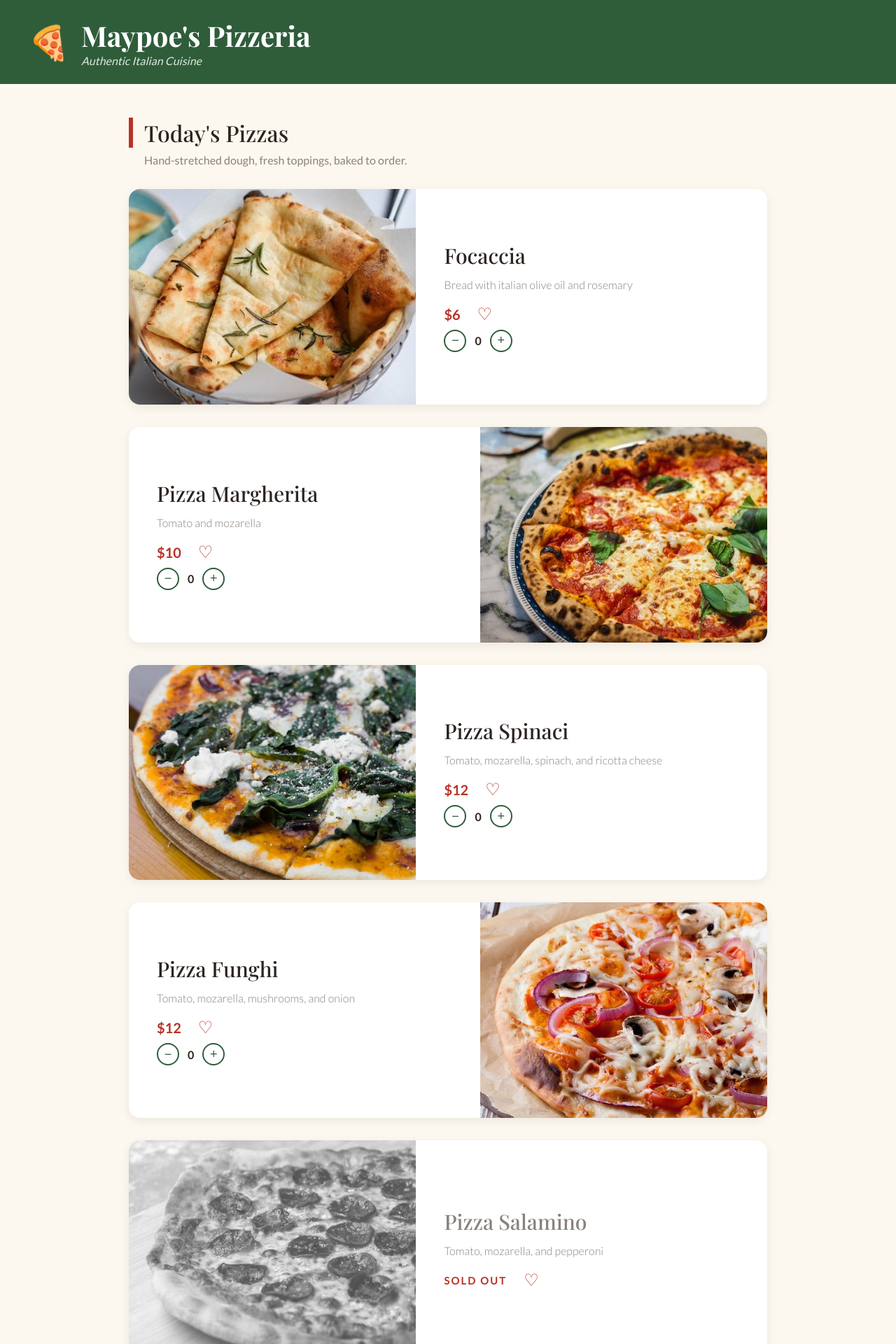
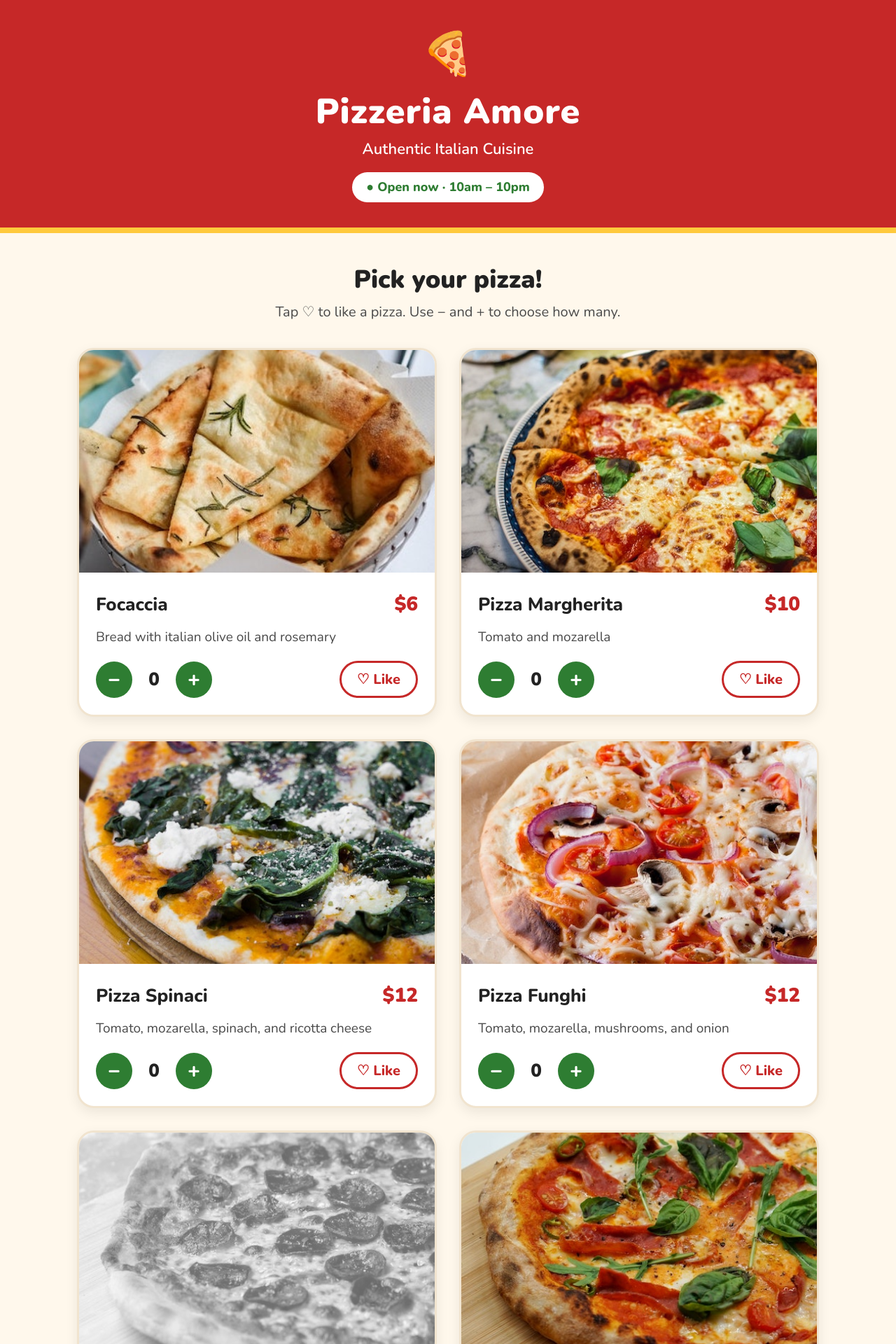
Before and after one commit to maypoe82/pizza-app, a React (Create React App) app: page / in a window 1280 px wide. Shown: the top 1920 px of the page at 70% size. Built offline with nearby package versions, Linux system fonts and the light colour scheme.

Commit message:
Friendly design

```diff
--- a/src/index.css
+++ b/src/index.css
@@ -1,14 +1,16 @@
-@import url("https://fonts.googleapis.com/css2?family=Playfair+Display:wght@500;700&family=Lato:wght@300;400;700&display=swap");
+/* Nunito: a round, friendly font that is easy to read */
+@import url("https://fonts.googleapis.com/css2?family=Nunito:wght@400;600;800;900&display=swap");
 
-/* Colours: tomato red, basil green, cream */
+/* Warm, high-contrast colours */
 :root {
-  --red: #b83227;
-  --red-dark: #8f241b;
-  --green: #2f5d3a;
-  --cream: #fdf8ef;
+  --red: #c62828;
+  --red-dark: #9c1f1f;
+  --green: #2e7d32;
+  --yellow: #ffc93c;
+  --cream: #fff8ec;
   --card: #ffffff;
-  --text: #2b2420;
-  --muted: #8a817a;
+  --text: #222222;
+  --text-soft: #4a4a4a;
 }
 
 * {
@@ -17,15 +19,17 @@
   box-sizing: border-box;
 }
 
+/* Bigger base size so text is easy to read */
 html {
   font-size: 62.5%;
 }
 
 body {
-  font-family: "Lato", sans-serif;
+  font-family: "Nunito", sans-serif;
+  font-size: 1.8rem;
+  line-height: 1.5;
   color: var(--text);
   background-color: var(--cream);
-  min-height: 100vh;
 }
 
 .container {
@@ -34,31 +38,48 @@ body {
   min-height: 100vh;
 }
 
-/* ---------- Header: green banner, logo + name on the left ---------- */
+/* ---------- Header ---------- */
 
 .header {
-  display: flex;
-  align-items: center;
-  gap: 1.6rem;
-  padding: 2.4rem 4rem;
-  background-color: var(--green);
+  background-color: var(--red);
   color: #fff;
+  text-align: center;
+  padding: 3.2rem 2rem 3.6rem;
+  border-bottom: 8px solid var(--yellow);
 }
 
 .logo {
-  font-size: 4.8rem;
+  font-size: 6rem;
+  display: block;
 }
 
 .header h1 {
-  font-family: "Playfair Display", serif;
-  font-size: 4rem;
-  font-weight: 700;
+  font-size: 5rem;
+  font-weight: 900;
+  letter-spacing: 1px;
 }
 
 .tagline {
-  font-size: 1.6rem;
-  font-style: italic;
-  opacity: 0.85;
+  font-size: 2.2rem;
+  font-weight: 600;
+}
+
+.status {
+  display: inline-block;
+  margin-top: 1.6rem;
+  padding: 0.8rem 2rem;
+  border-radius: 999px;
+  font-size: 1.8rem;
+  font-weight: 800;
+  background-color: #fff;
+}
+
+.status.open {
+  color: var(--green);
+}
+
+.status.closed {
+  color: var(--red);
 }
 
 /* ---------- Menu ---------- */
@@ -66,227 +87,214 @@ body {
 .menu {
   flex: 1;
   width: 100%;
-  max-width: 96rem;
+  max-width: 110rem;
   margin: 0 auto;
-  padding: 4.8rem 2.4rem;
+  padding: 4rem 2rem 5rem;
 }
 
 .menu-title {
-  margin-bottom: 3.2rem;
+  text-align: center;
+  margin-bottom: 3.6rem;
 }
 
 .menu-title h2 {
-  font-family: "Playfair Display", serif;
-  font-size: 3.2rem;
-  font-weight: 500;
-  border-left: 6px solid var(--red);
-  padding-left: 1.6rem;
+  font-size: 3.6rem;
+  font-weight: 900;
 }
 
 .menu-title p {
-  font-size: 1.6rem;
-  color: var(--muted);
-  margin-top: 0.8rem;
-  padding-left: 2.2rem;
+  font-size: 2rem;
+  color: var(--text-soft);
+  margin-top: 0.4rem;
 }
 
-/* One pizza per row: big photo on one side, text on the other */
+/* 2 big cards per row */
 .pizzas {
   list-style: none;
-  display: flex;
-  flex-direction: column;
+  display: grid;
+  grid-template-columns: repeat(2, 1fr);
   gap: 3.2rem;
 }
 
 .pizza {
   display: flex;
-  align-items: stretch;
+  flex-direction: column;
   background-color: var(--card);
-  border-radius: 1.6rem;
+  border-radius: 2.4rem;
   overflow: hidden;
-  box-shadow: 0 4px 14px rgba(0, 0, 0, 0.07);
-  transition: transform 0.2s, box-shadow 0.2s;
-}
-
-/* Every 2nd pizza: photo on the right side */
-.pizza:nth-child(even) {
-  flex-direction: row-reverse;
-}
-
-.pizza:hover {
-  transform: translateY(-4px);
-  box-shadow: 0 10px 24px rgba(0, 0, 0, 0.12);
+  border: 3px solid #f1e4cf;
+  box-shadow: 0 6px 18px rgba(0, 0, 0, 0.08);
 }
 
 .pizza img {
-  width: 45%;
-  aspect-ratio: 4 / 3;
+  width: 100%;
+  aspect-ratio: 16 / 10;
   object-fit: cover;
 }
 
 .pizza-info {
   display: flex;
   flex-direction: column;
-  gap: 1rem;
-  padding: 3.2rem 4rem;
-  justify-content: center;
+  gap: 1.2rem;
+  padding: 2.4rem;
   flex: 1;
 }
 
+.pizza-top {
+  display: flex;
+  justify-content: space-between;
+  align-items: baseline;
+  gap: 1.6rem;
+}
+
 .pizza h3 {
-  font-family: "Playfair Display", serif;
-  font-size: 3rem;
-  font-weight: 500;
+  font-size: 2.6rem;
+  font-weight: 800;
+  line-height: 1.2;
+}
+
+.price {
+  font-size: 2.8rem;
+  font-weight: 900;
+  color: var(--red);
+  white-space: nowrap;
 }
 
 .pizza p {
-  font-size: 1.4rem;
-  font-weight: 300;
-  line-height: 1.5;
-  color: var(--muted);
-}
-
-.pizza p {
-  font-size: 1.6rem;
+  font-size: 1.9rem;
+  color: var(--text-soft);
+  margin-bottom: auto;
 }
 
 .pizza-bottom {
   display: flex;
+  justify-content: space-between;
   align-items: center;
-  gap: 2.4rem;
+  gap: 1.6rem;
   margin-top: 0.8rem;
 }
 
-.price {
-  font-size: 2rem;
-  font-weight: 700;
-  color: var(--red);
+/* Sold out: grey photo and a clear grey label */
+.pizza.sold-out img {
+  filter: grayscale();
+  opacity: 0.6;
 }
 
 .pizza.sold-out .price {
-  font-size: 1.5rem;
-  letter-spacing: 2px;
+  font-size: 2rem;
+  color: #fff;
+  background-color: #777;
+  padding: 0.4rem 1.4rem;
+  border-radius: 999px;
 }
 
-.pizza.sold-out img {
-  filter: grayscale();
-  opacity: 0.7;
-}
+/* ---------- Buttons: big and easy to tap ---------- */
 
-.pizza.sold-out h3 {
-  color: var(--muted);
-}
-
-/* Favourite heart */
-.fav-btn {
-  font-size: 2.4rem;
-  line-height: 1;
-  color: var(--red);
-  background: none;
-  border: none;
-  cursor: pointer;
-  transition: transform 0.2s;
-}
-
-.fav-btn:hover,
-.fav-btn.active {
-  transform: scale(1.2);
-}
-
-/* Quantity picker */
 .qty {
   display: flex;
   align-items: center;
-  gap: 1.2rem;
-  font-size: 1.6rem;
-  font-weight: 700;
+  gap: 1.6rem;
+}
+
+.qty span {
+  font-size: 2.6rem;
+  font-weight: 900;
+  min-width: 3rem;
+  text-align: center;
 }
 
 .qty-btn {
-  width: 3.2rem;
-  height: 3.2rem;
+  width: 5.2rem;
+  height: 5.2rem;
   border-radius: 50%;
-  border: 2px solid var(--green);
-  background: none;
-  color: var(--green);
-  font-size: 1.8rem;
+  border: none;
+  background-color: var(--green);
+  color: #fff;
+  font-family: inherit;
+  font-size: 3rem;
+  font-weight: 800;
+  line-height: 1;
   cursor: pointer;
 }
 
 .qty-btn:hover {
-  background-color: var(--green);
+  background-color: #1b5e20;
+}
+
+.fav-btn {
+  font-family: inherit;
+  font-size: 2rem;
+  font-weight: 800;
+  color: var(--red);
+  background-color: #fff;
+  border: 3px solid var(--red);
+  border-radius: 999px;
+  padding: 1rem 2.2rem;
+  min-height: 5.2rem;
+  cursor: pointer;
+  margin-left: auto;
+}
+
+.fav-btn.active,
+.fav-btn:hover {
+  background-color: var(--red);
   color: #fff;
 }
 
-/* ---------- Footer: dark red band ---------- */
+/* Keyboard users can see which button is selected */
+button:focus-visible {
+  outline: 4px solid var(--yellow);
+  outline-offset: 3px;
+}
+
+/* ---------- Footer ---------- */
 
 .footer {
-  background-color: var(--red);
+  background-color: var(--green);
   color: #fff;
-  font-size: 1.6rem;
   text-align: center;
-  padding: 3.2rem 2.4rem;
+  font-size: 2.2rem;
+  font-weight: 700;
+  padding: 4rem 2rem;
 }
 
 .order {
   display: flex;
+  flex-direction: column;
   align-items: center;
-  justify-content: center;
-  gap: 2.4rem;
+  gap: 2rem;
 }
 
 .btn {
   font-family: inherit;
-  font-size: 1.6rem;
-  font-weight: 700;
-  color: var(--red);
-  background-color: #fff;
+  font-size: 2.6rem;
+  font-weight: 900;
+  color: var(--text);
+  background-color: var(--yellow);
   border: none;
   border-radius: 999px;
-  padding: 1.2rem 3.6rem;
+  padding: 1.6rem 6rem;
   cursor: pointer;
-  transition: all 0.2s;
+  box-shadow: 0 4px 0 #d9a21f;
 }
 
 .btn:hover {
-  background-color: var(--cream);
-  transform: scale(1.05);
+  background-color: #ffd65c;
 }
 
 /* ---------- Responsive ---------- */
 
-/* Tablets: smaller padding */
-@media (max-width: 900px) {
-  .pizza-info {
-    padding: 2.4rem;
-  }
-
-  .pizza h3 {
-    font-size: 2.4rem;
-  }
-}
-
-/* Phones: photo on top, text below, header and footer stack */
-@media (max-width: 560px) {
-  .pizza,
-  .pizza:nth-child(even) {
-    flex-direction: column;
-  }
-
-  .pizza img {
-    width: 100%;
-  }
-
-  .header {
-    padding: 2rem;
+/* Phones: 1 card per row */
+@media (max-width: 700px) {
+  .pizzas {
+    grid-template-columns: 1fr;
   }
 
   .header h1 {
+    font-size: 3.8rem;
+  }
+
+  .menu-title h2 {
     font-size: 3rem;
   }
-
-  .order {
-    flex-direction: column;
-    gap: 1.6rem;
-  }
 }
--- a/src/index.js
+++ b/src/index.js
@@ -24,10 +24,12 @@ function Header() {
   return (
     <header className="header">
       <span className="logo">🍕</span>
-      <div>
-        <h1>Maypoe's Pizzeria</h1>
-        {isOpen && <p className="tagline">Authentic Italian Cuisine</p>}
-      </div>
+      <h1>Pizzeria Amore</h1>
+      {isOpen && <p className="tagline">Authentic Italian Cuisine</p>}
+      {/* Easy-to-see open / closed badge (ternary, Lesson 4) */}
+      <p className={isOpen ? "status open" : "status closed"}>
+        {isOpen ? "● Open now" : "● Closed now"} · {openHour}am – {closeHour - 12}pm
+      </p>
     </header>
   );
 }
@@ -37,8 +39,8 @@ function Menu() {
   return (
     <main className="menu">
       <section className="menu-title">
-        <h2>Today's Pizzas</h2>
-        <p>Hand-stretched dough, fresh toppings, baked to order.</p>
+        <h2>Pick your pizza!</h2>
+        <p>Tap ♡ to like a pizza. Use − and + to choose how many.</p>
       </section>
 
       <ul className="pizzas">
@@ -63,14 +65,16 @@ function Pizza({ name, ingredients, price, photoName, soldOut }) {
     <li className={soldOut ? "pizza sold-out" : "pizza"}>
       <img src={photoName} alt={name} />
       <div className="pizza-info">
-        <h3>{name}</h3>
+        <div className="pizza-top">
+          <h3>{name}</h3>
+          <span className="price">{soldOut ? "Sold out" : "$" + price}</span>
+        </div>
         <p>{ingredients}</p>
         <div className="pizza-bottom">
-          <span className="price">{soldOut ? "SOLD OUT" : "$" + price}</span>
+          {/* Quantity picker only shows if the pizza is not sold out (&&, Lesson 4) */}
+          {!soldOut && <Quantity />}
           <FavButton />
         </div>
-        {/* Quantity picker only shows if the pizza is not sold out (&&, Lesson 4) */}
-        {!soldOut && <Quantity />}
       </div>
     </li>
   );
@@ -90,7 +94,7 @@ function FavButton() {
       onClick={handleClick}
       aria-label={isFav ? "Remove from favourites" : "Add to favourites"}
     >
-      {isFav ? "♥" : "♡"}
+      {isFav ? "♥ Liked" : "♡ Like"}
     </button>
   );
 }
@@ -109,17 +113,17 @@ function Quantity() {
 
   return (
     <div className="qty">
-      <Button onClick={handleMinus}>−</Button>
+      <Button onClick={handleMinus} label="One less">−</Button>
       <span>{qty}</span>
-      <Button onClick={handlePlus}>+</Button>
+      <Button onClick={handlePlus} label="One more">+</Button>
     </div>
   );
 }
 
 // Reusable button: props.children + event handler passed as a prop (Lesson 6)
-function Button({ onClick, children }) {
+function Button({ onClick, label, children }) {
   return (
-    <button className="qty-btn" onClick={onClick}>
+    <button className="qty-btn" onClick={onClick} aria-label={label}>
       {children}
     </button>
   );
@@ -133,8 +137,7 @@ function Footer() {
         <Order closeHour={closeHour} />
       ) : (
         <p>
-          Sorry, we're closed. Come back between {openHour}:00 and {closeHour}
-          :00.
+          Sorry, we're closed. Please come back tomorrow from {openHour}am.
         </p>
       )}
     </footer>
@@ -149,7 +152,7 @@ function Order({ closeHour = 22 }) {
 
   return (
     <div className="order">
-      <p>We're currently open until {closeHour}:00.</p>
+      <p>We're currently open until {closeHour - 12}pm.</p>
       <button className="btn" onClick={handleOrder}>
         Order
       </button>
```
